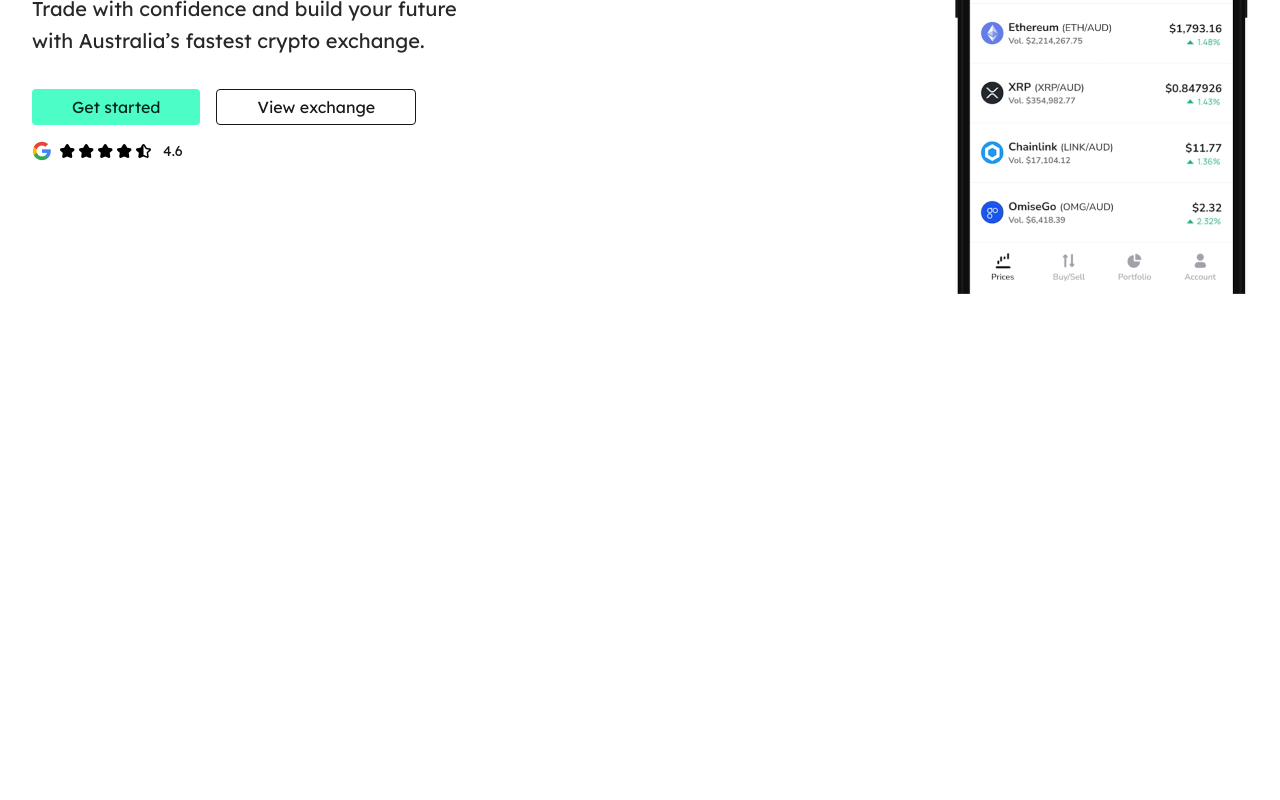
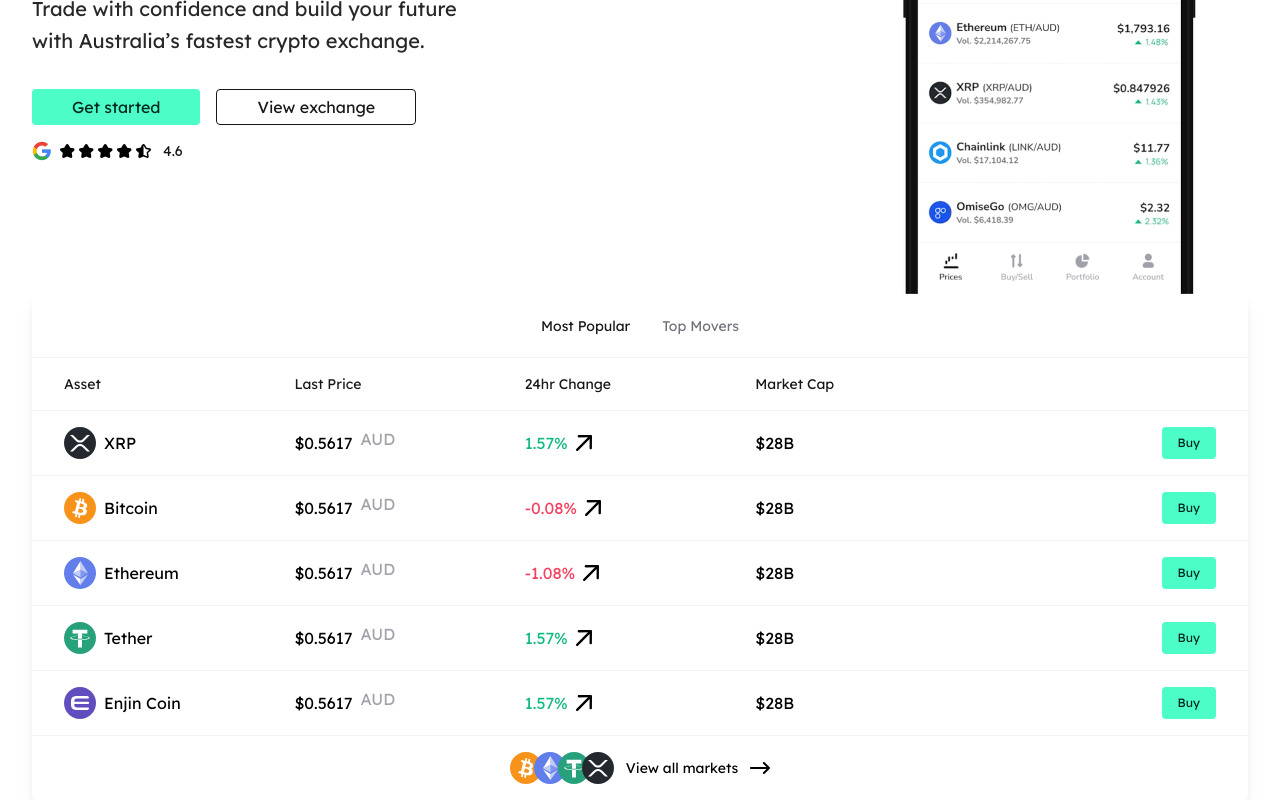
Before and after one commit to danulqua/btc-markets-landing, a Vue app: page / in a window 1280 px wide. Shown: the part 436-1236 px from the top of the page. Before the commit the page ends 800 px from the top, so only its background shows below. Built offline with nearby package versions, Linux system fonts and the light colour scheme.

Commit message:
add currencies table

```diff
--- a/src/App.vue
+++ b/src/App.vue
@@ -2,10 +2,12 @@
   <main>
     <TheHeader />
     <TheHero />
+    <CurrenciesTable />
   </main>
 </template>
 
 <script setup lang="ts">
 import TheHeader from '@/components/TheHeader.vue';
 import TheHero from '@/components/TheHero.vue';
+import CurrenciesTable from '@/components/CurrenciesTable.vue';
 </script>
--- /dev/null
+++ b/src/components/CurrenciesTable.vue
@@ -0,0 +1,122 @@
+<template>
+  <UIContainer>
+    <div class="rounded shadow-lg">
+      <div class="flex h-16 items-center justify-center space-x-8 border-b border-gray-100">
+        <button class="text-sm text-dark-1">Most Popular</button>
+        <button class="text-sm text-grey-1">Top Movers</button>
+      </div>
+      <div>
+        <div class="hidden grid-cols-5 border-b border-gray-100 px-8 lg:grid">
+          <div
+            v-for="header in tableHeaders"
+            :key="header"
+            class="py-4 text-sm text-[13px] text-dark-1"
+            :class="{ 'col-span-2': header === tableHeaders.at(-1) }"
+          >
+            {{ header }}
+          </div>
+        </div>
+
+        <template v-for="data in tableData" :key="data.asset">
+          <div
+            class="grid grid-flow-row grid-cols-2 border-b border-gray-100 px-8 py-4 lg:grid-cols-5"
+          >
+            <div class="flex h-12 items-center lg:hidden">{{ tableHeaders.at(0) }}</div>
+            <div class="flex items-center space-x-2">
+              <component :is="data.icon" />
+              <span>{{ data.asset }}</span>
+            </div>
+
+            <div class="flex h-12 items-center lg:hidden">{{ tableHeaders.at(1) }}</div>
+            <div class="flex items-center space-x-2">
+              <span>{{ data.lastPrice }}</span>
+              <span class="-translate-y-1 text-grey-2">AUD</span>
+            </div>
+
+            <div class="flex h-12 items-center lg:hidden">{{ tableHeaders.at(2) }}</div>
+            <div class="flex items-center space-x-2">
+              <span :class="data.change.charAt(0) === '-' ? 'text-red' : 'text-green'">{{
+                data.change
+              }}</span>
+              <IconArrowTopRight />
+            </div>
+
+            <div class="flex h-12 items-center lg:hidden">{{ tableHeaders.at(3) }}</div>
+            <div class="flex items-center">
+              {{ data.marketCap }}
+            </div>
+            <UIButton
+              text="Buy"
+              type="primary"
+              size="small"
+              class="col-span-2 ml-auto lg:col-span-1"
+            />
+          </div>
+        </template>
+      </div>
+      <div class="flex h-16 items-center justify-center">
+        <a href="#" class="group flex items-center space-x-3">
+          <div class="flex -space-x-2">
+            <IconBitcoin class="transition-transform group-hover:-translate-x-4" />
+            <IconEthereum class="transition-transform group-hover:-translate-x-3" />
+            <IconTether class="transition-transform group-hover:-translate-x-2" />
+            <IconXrp class="transition-transform group-hover:-translate-x-1" />
+          </div>
+          <span class="text-sm">View all markets</span>
+          <IconArrowRight class="transition-transform group-hover:translate-x-2" />
+        </a>
+      </div>
+    </div>
+  </UIContainer>
+</template>
+
+<script setup lang="ts">
+import UIContainer from '@/components/ui/UIContainer.vue';
+import UIButton from '@/components/ui/UIButton.vue';
+import IconXrp from '@/components/icons/currencies/IconXrp.vue';
+import IconBitcoin from '@/components/icons/currencies/IconBitcoin.vue';
+import IconEthereum from '@/components/icons/currencies/IconEthereum.vue';
+import IconTether from '@/components/icons/currencies/IconTether.vue';
+import IconEnjin from '@/components/icons/currencies/IconEnjin.vue';
+import IconArrowTopRight from '@/components/icons/IconArrowTopRight.vue';
+import IconArrowRight from '@/components/icons/IconArrowRight.vue';
+
+const tableHeaders = ['Asset', 'Last Price', '24hr Change', 'Market Cap'];
+const tableData = [
+  {
+    asset: 'XRP',
+    icon: IconXrp,
+    lastPrice: '$0.5617',
+    change: '1.57%',
+    marketCap: '$28B',
+  },
+  {
+    asset: 'Bitcoin',
+    icon: IconBitcoin,
+    lastPrice: '$0.5617',
+    change: '-0.08%',
+    marketCap: '$28B',
+  },
+  {
+    asset: 'Ethereum',
+    icon: IconEthereum,
+    lastPrice: '$0.5617',
+    change: '-1.08%',
+    marketCap: '$28B',
+  },
+  {
+    asset: 'Tether',
+    icon: IconTether,
+    lastPrice: '$0.5617',
+    change: '1.57%',
+    marketCap: '$28B',
+  },
+  {
+    asset: 'Enjin Coin',
+    icon: IconEnjin,
+    lastPrice: '$0.5617',
+    change: '1.57%',
+    marketCap: '$28B',
+  },
+];
+</script>
--- a/src/components/TheHero.vue
+++ b/src/components/TheHero.vue
@@ -1,7 +1,7 @@
 <template>
   <UIContainer>
     <section
-      class="flex h-[650px] items-center bg-right-bottom bg-no-repeat lg:bg-[url(@/assets/images/hero.png)]"
+      class="flex h-[650px] items-center bg-[bottom_right_52px] bg-no-repeat lg:bg-[url(@/assets/images/hero.png)]"
     >
       <div class="lg:w-[600px] xl:w-[660px]">
         <h1 class="text-7xl leading-[90px]">Buy, sell and trade crypto today</h1>
--- a/tailwind.config.js
+++ b/tailwind.config.js
@@ -16,7 +16,8 @@
         red: '#F43F5E',
         'dark-1': '#18181B',
         'dark-2': '#27272A',
-        grey: '#71717A',
+        'grey-1': '#71717A',
+        'grey-2': '#A1A1AA',
       },
     },
   },
--- a/tsconfig.json
+++ b/tsconfig.json
@@ -5,7 +5,8 @@
     "baseUrl": ".",
     "paths": {
       "@/*": ["./src/*"]
-    }
+    },
+    "lib": ["ES2022"]
   },
 
   "references": [
```
Also changed, not shown: src/components/icons/currencies/IconEthereum.vue (renamed from src/components/icons/currencies/IconEtherium.vue).
